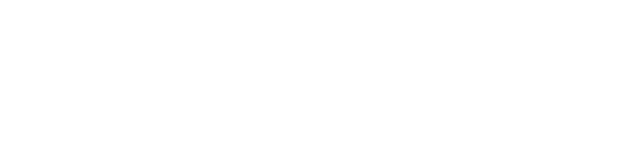
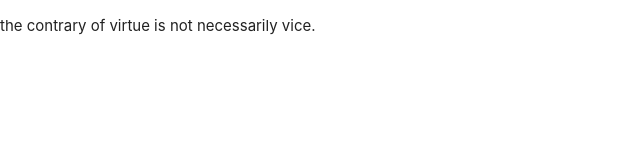
Before and after one commit to BrianLevin/gluttons-and-alcoholics, a plain HTML site: page index.html in a window 1280 px wide. Shown: the whole page, without its empty margins (0-640 px from the left). Drawn offline with nearby package versions, Linux system fonts and the light colour scheme.

Commit message:
added paragraph sentence

```diff
--- a/index.html
+++ b/index.html
@@ -13,6 +13,8 @@
 
 <body>
 
+    <p>the contrary of virtue is not necessarily vice.</p>
+
     <!--JavaScript at end of body for optimized loading-->
     <script type="text/javascript" src="js/materialize.min.js"></script>
     <!--jQuery-->
```
